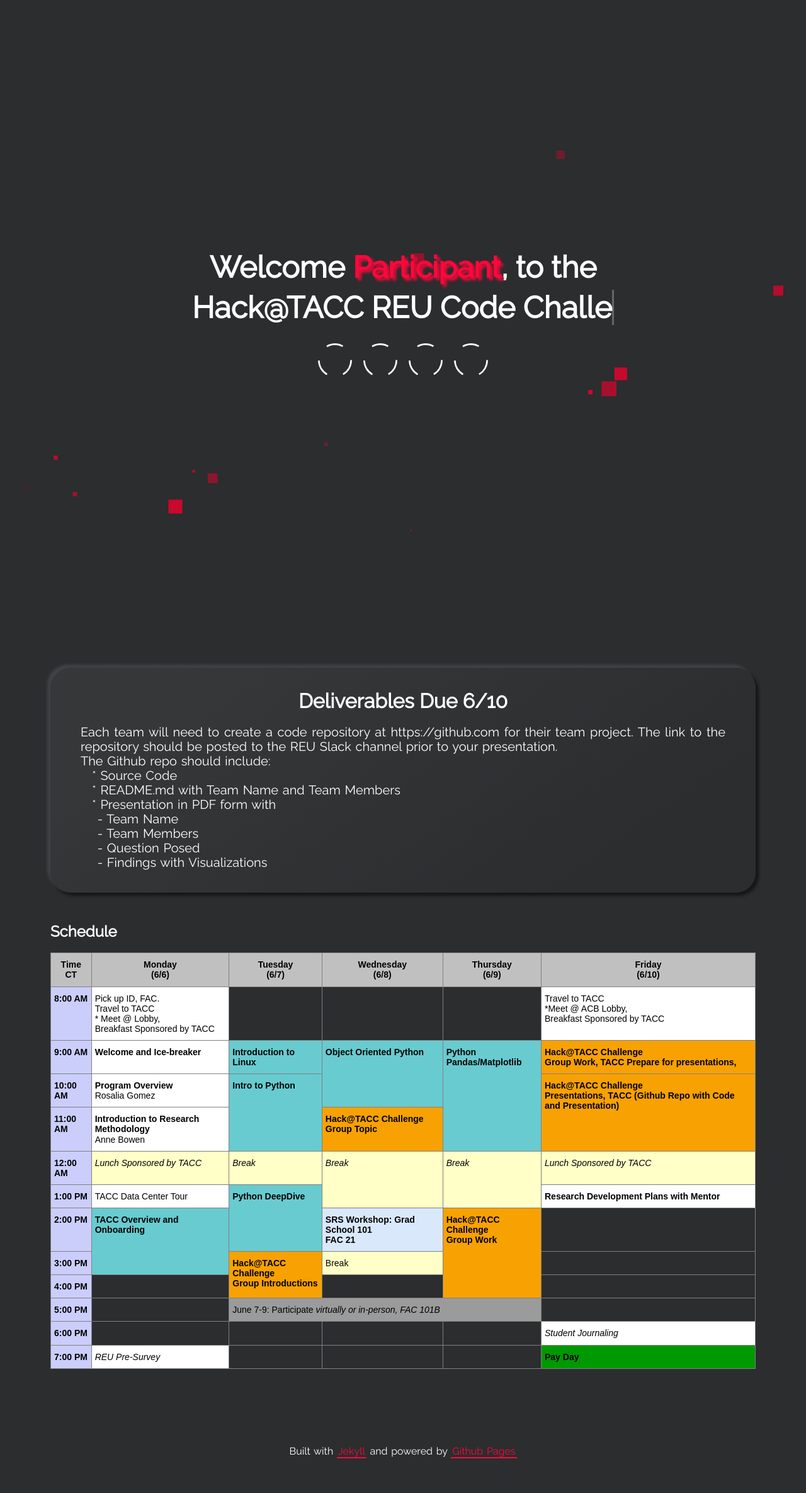
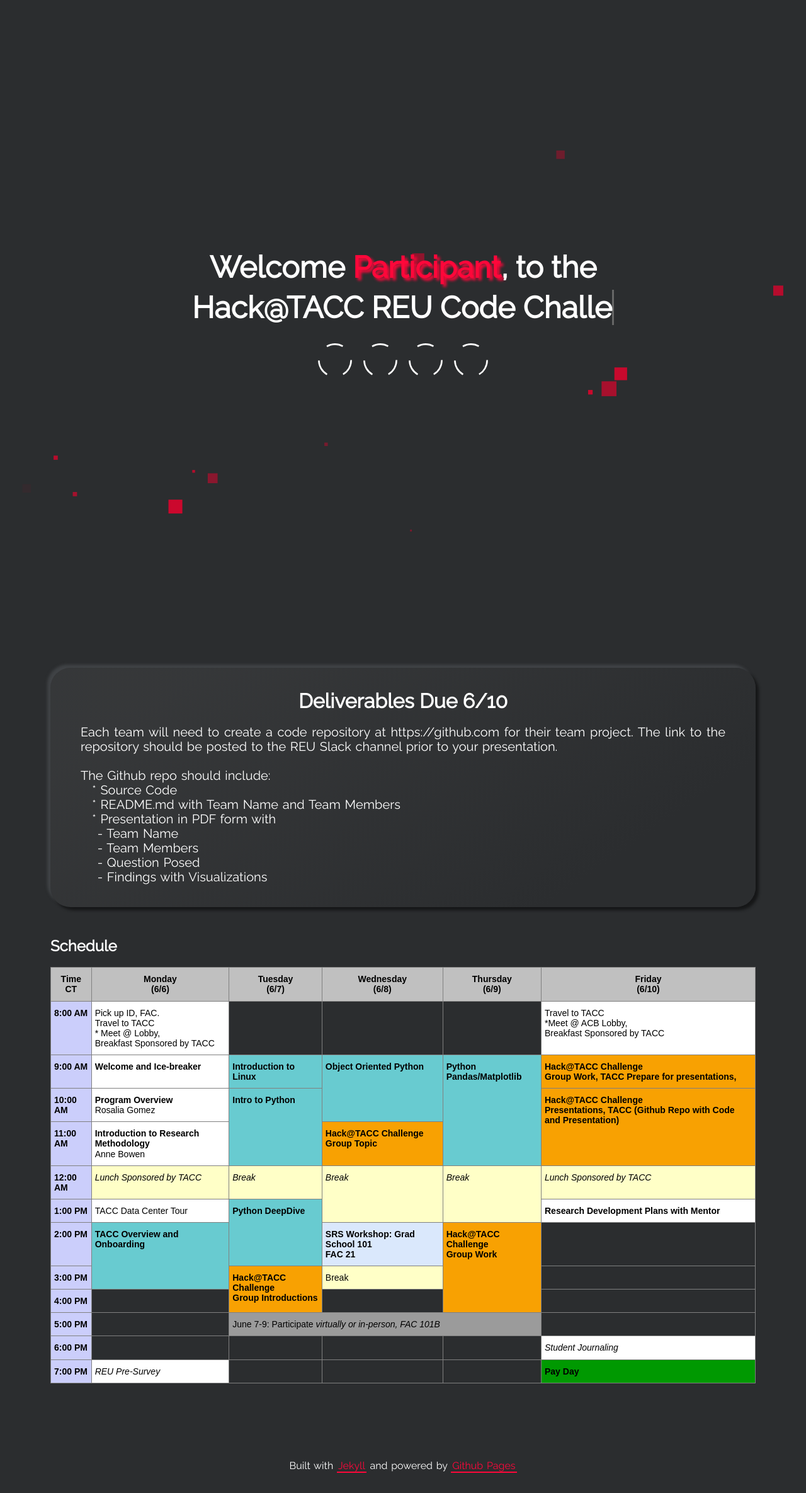
Before and after one commit to HackHPC/BigDataHack-2022, a Jekyll site: the page built from index.md, in a window 1280 px wide. Shown: the whole page at 63% size. Built offline with Jekyll 4.4.1, drawn with Linux system fonts in a browser that asks for light colours; our own code applies the rules of GitHub Pages for plain Markdown files; before the commit the page ends 2347 px from its top, so only the background shows below that.

Commit message:
added extra break for layout

```diff
--- a/_config.yml
+++ b/_config.yml
@@ -34,7 +34,7 @@
 # about_me_title: The will be displayed as the title in the About Me section
 about_me_title: "Deliverables Due 6/10"
 # about_me_description: This will be displayed under the title.
-about_me_description: "Each team will need to create a code  repository at https://github.com for their team project. The link to the repository should be posted to the REU Slack channel prior to your presentation. <br> The Github repo should include: <br> &ensp; * Source Code <br> &ensp; * README.md with Team Name and Team Members <br> &ensp; * Presentation in PDF form with <br> &emsp; - Team Name<br> &emsp; - Team Members<br> &emsp; - Question Posed<br> &emsp; - Findings with Visualizations"
+about_me_description: "Each team will need to create a code  repository at https://github.com for their team project. The link to the repository should be posted to the REU Slack channel prior to your presentation. <br><br> The Github repo should include: <br> &ensp; * Source Code <br> &ensp; * README.md with Team Name and Team Members <br> &ensp; * Presentation in PDF form with <br> &emsp; - Team Name<br> &emsp; - Team Members<br> &emsp; - Question Posed<br> &emsp; - Findings with Visualizations"
 
 # SKILLS SECTION
 # show_skills_card:
```
